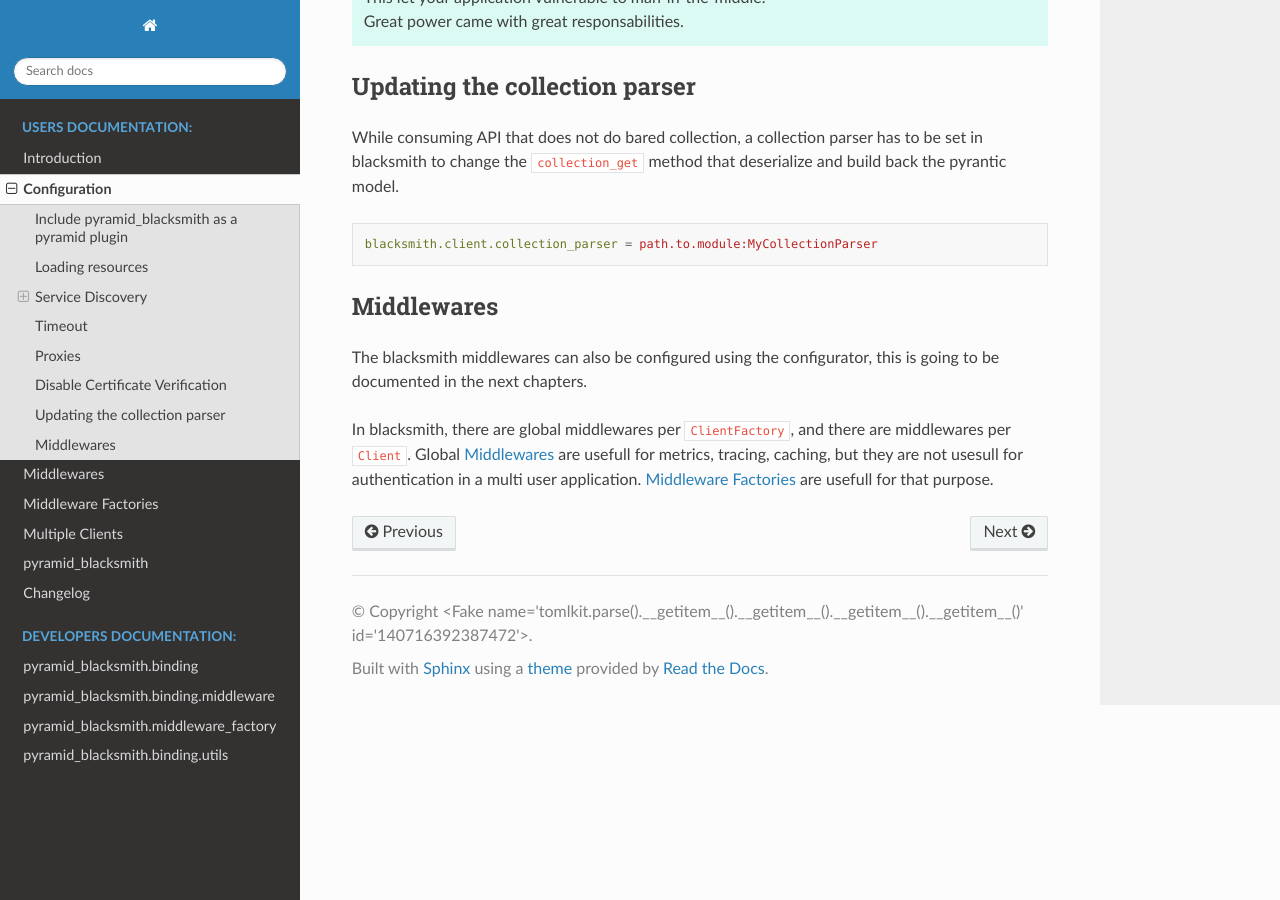
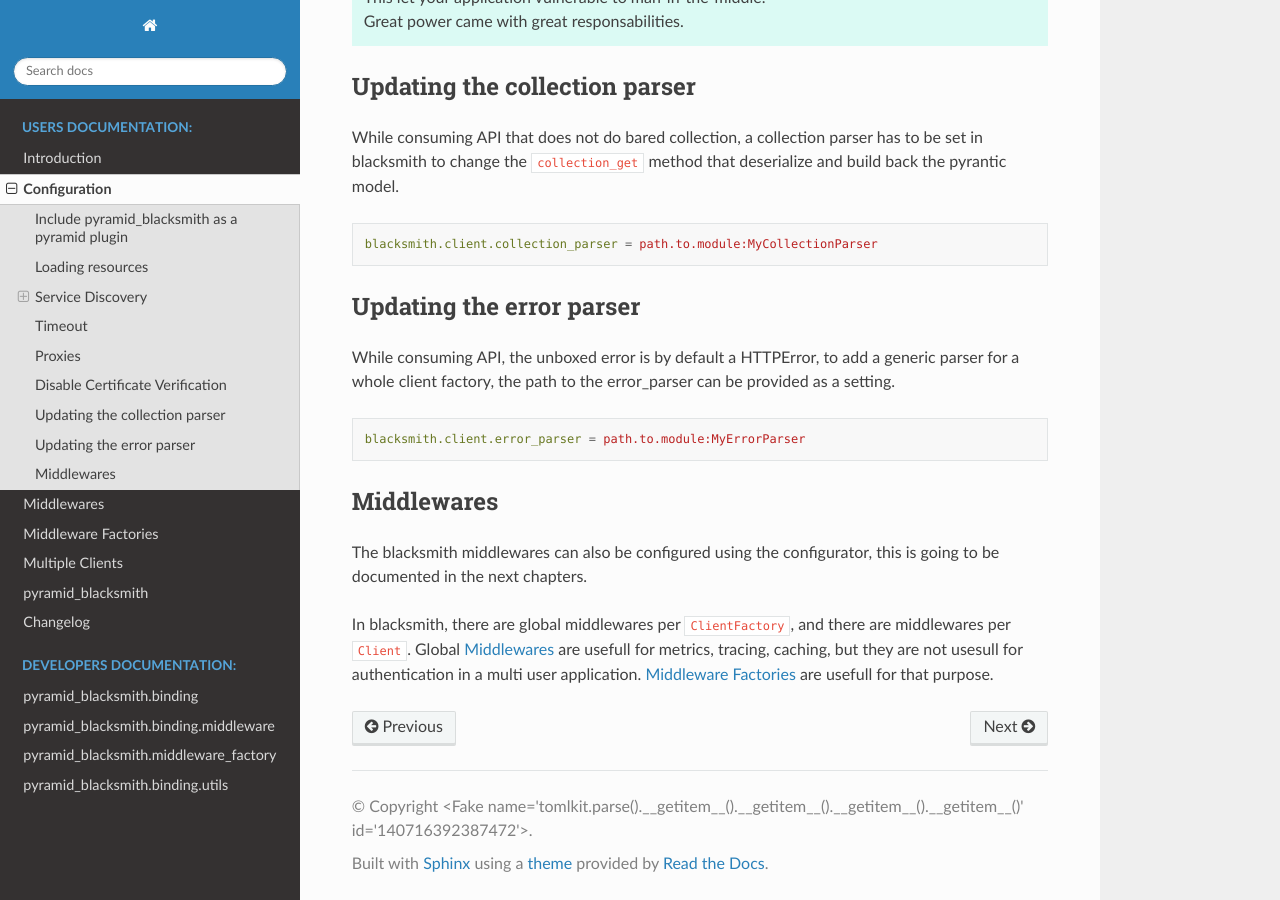
Before and after one commit to mardiros/pyramid-blacksmith, a Sphinx documentation site: the page built from docs/source/user/configuration.rst, in a window 1280 px wide and 900 px high, scrolled down 2212 px. Built offline with Sphinx 7.4.7 and the Read the Docs theme 2.0.0, drawn with Linux system fonts in a browser that asks for light colours.

Commit message:
Update the doc

```diff
--- a/docs/source/user/configuration.rst
+++ b/docs/source/user/configuration.rst
@@ -129,6 +129,18 @@ deserialize and build back the pyrantic model.
    blacksmith.client.collection_parser = path.to.module:MyCollectionParser
 
 
+Updating the error parser
+------------------------------
+
+While consuming API, the unboxed error is by default a HTTPError, to add
+a generic parser for a whole client factory, the path to the error_parser
+can be provided as a setting.
+
+.. code-block:: ini
+
+   blacksmith.client.error_parser = path.to.module:MyErrorParser
+
+
 Middlewares
 -----------
 
```
